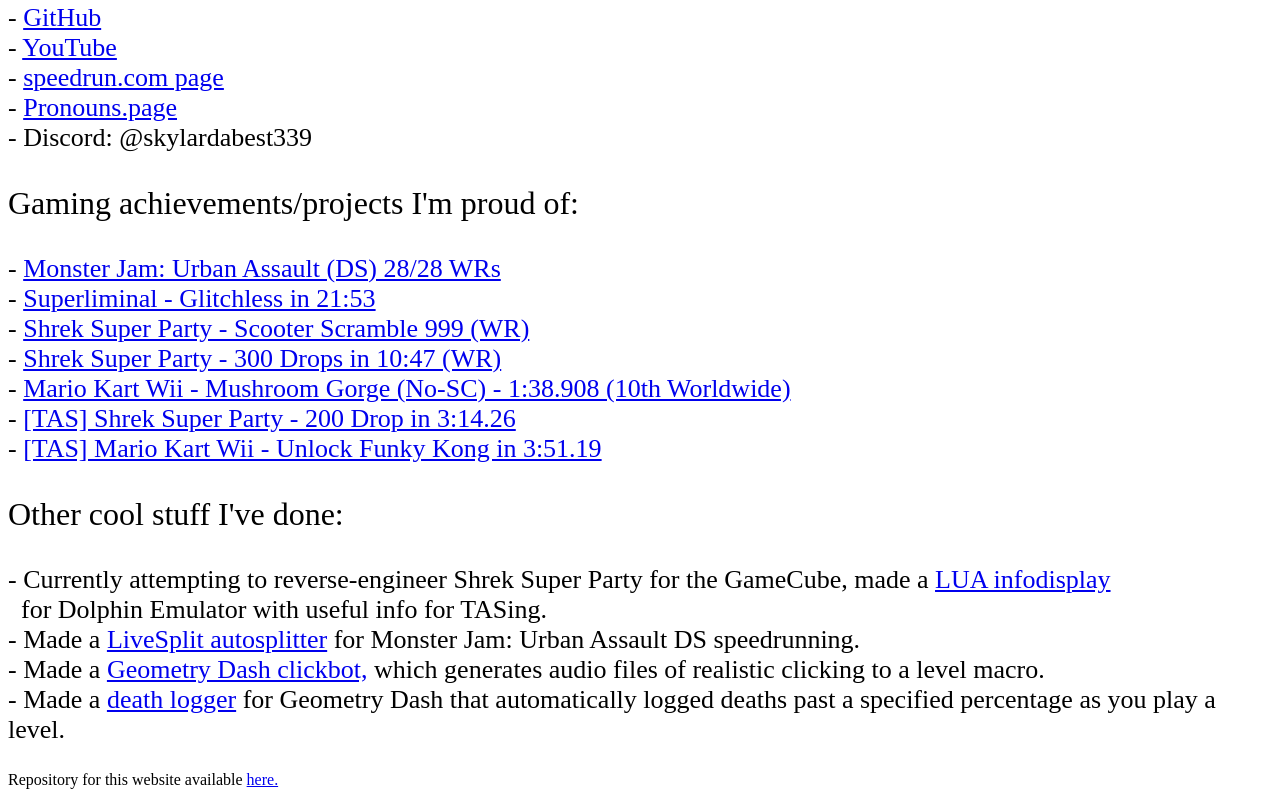
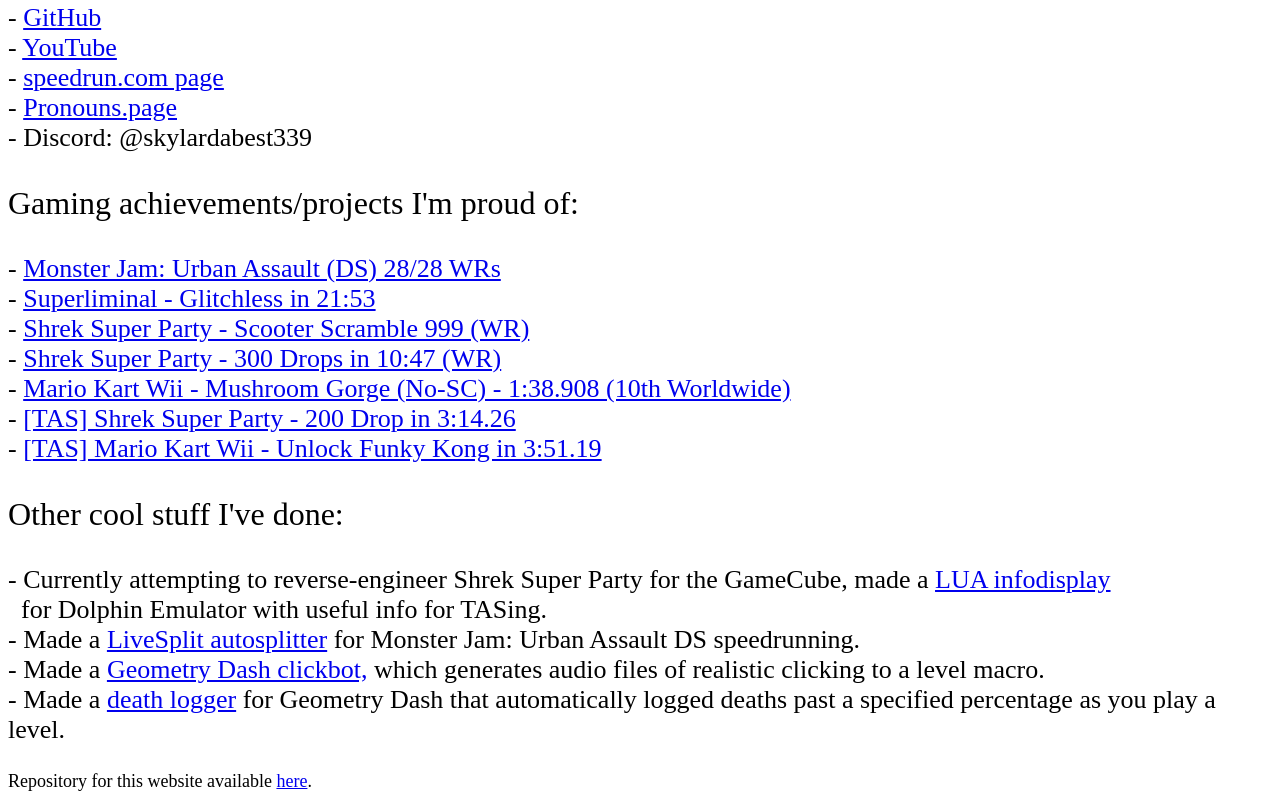
Before and after one commit to skylarc2006/skylardabest339-neocities, a plain HTML site: page skylardabest339-neocities.html in a window 1280 px wide. Shown: the part 543-1353 px from the top of the page. Drawn offline with Linux system fonts and the light colour scheme.

Commit message:
Finishing touches

```diff
--- a/skylardabest339-neocities.html
+++ b/skylardabest339-neocities.html
@@ -54,8 +54,8 @@
         - Made a <a href="https://github.com/skylarc2006/GDdeathLogger">death logger</a> for Geometry Dash that automatically logged deaths past a specified percentage as you play a level.
     </p>
 
-    <p>
-        Repository for this website available <a href="https://github.com/skylarc2006/skylardabest339-neocities">here.</a>
+    <p style="font-size:18px;">
+        Repository for this website available <a href="https://github.com/skylarc2006/skylardabest339-neocities">here</a>.
     </p>
 
 </body>
```
